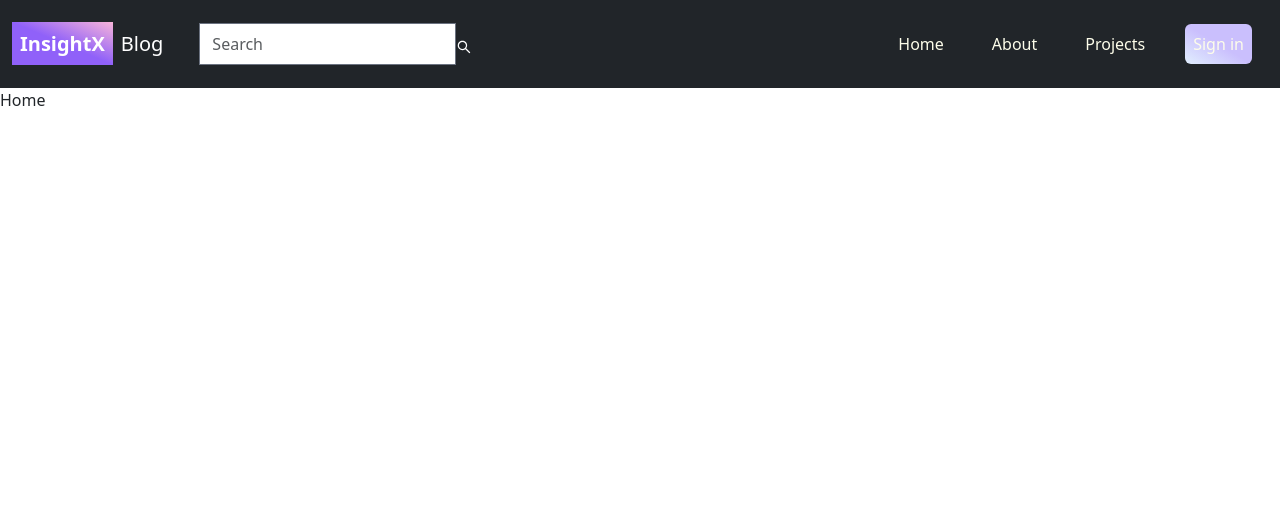
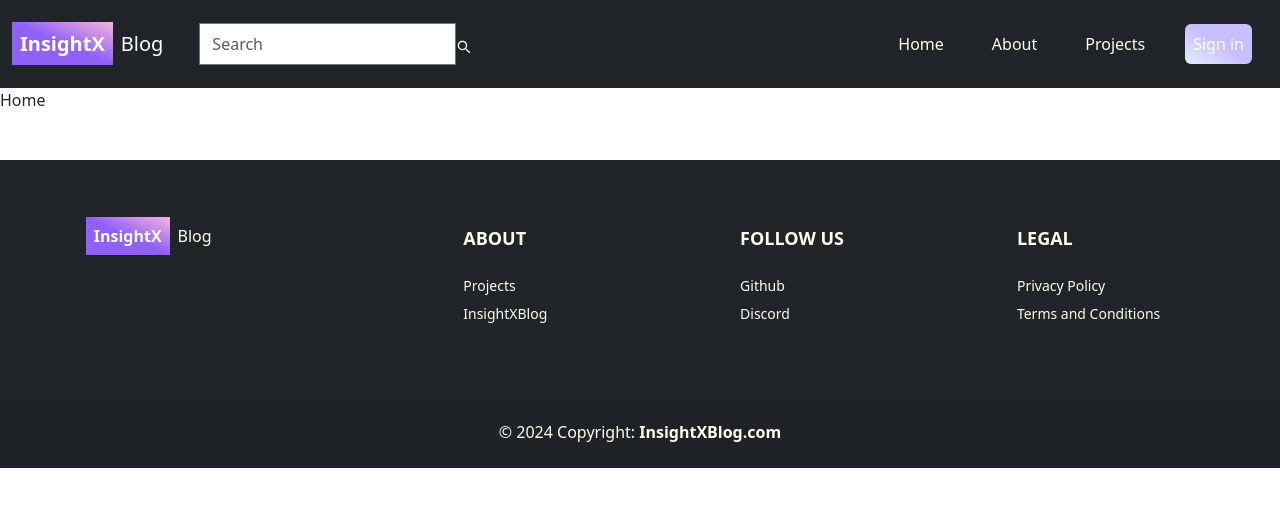
Before and after one commit to Adhishg704/MERN-Blog, a React (Vite) app in the folder client/: page / in a window 1280 px wide. Shown: the top 506 px of the page. Built offline with nearby package versions, Linux system fonts and the light colour scheme.

Commit message:
Added sign up page along with functionality and footer

```diff
--- a/client/src/App.jsx
+++ b/client/src/App.jsx
@@ -7,6 +7,7 @@ import SignUp from './pages/SignUp';
 import Projects from './pages/Projects';
 import Dashboard from './pages/Dashboard';
 import Header from './components/Header';
+import Footer from './components/Footer';
 
 export default function App() {
   return (
@@ -20,6 +21,7 @@ export default function App() {
         <Route path = "/projects" element = {<Projects />} />
         <Route path = "/dashboard" element = {<Dashboard />} />
       </Routes>
+      <Footer />
     </BrowserRouter>
   )
 }
--- /dev/null
+++ b/client/src/components/Footer.jsx
@@ -0,0 +1,66 @@
+import React from 'react';
+import { Link } from 'react-router-dom';
+
+export default function Footer() {
+
+    const currentYear = new Date().getFullYear();
+
+    return (
+        <div>
+            <footer className="text-center text-lg-start bg-dark text-yellow-50">
+                <section className="">
+                    <div className="container text-center text-md-start mt-5 p-5">
+                        <div className="row mt-3">
+                            <div className="col-md-3 col-lg-4 col-xl-3 mx-auto mb-4">
+                                <Link className='' to="/">
+                                    <span className="mr-2 font-semibold p-2 bg-gradient-to-tr from-purple-500 to-pink-300 via-purple-500">
+                                        InsightX
+                                    </span>
+                                    Blog
+                                </Link>
+                            </div>
+                            <div className="col-md-2 col-lg-2 col-xl-2 mx-auto mb-4">
+                                <h6 className="text-uppercase font-semibold text-lg mb-4">
+                                    About
+                                </h6>
+                                <p className='text-sm mb-2'>
+                                    Projects
+                                </p>
+                                <p className='text-sm'>
+                                    InsightXBlog
+                                </p>
+                            </div>
+                            <div className="col-md-3 col-lg-2 col-xl-2 mx-auto mb-4">
+                                <h6 className="text-uppercase font-semibold text-lg mb-4">
+                                    Follow us
+                                </h6>
+                                <p className='text-sm mb-2'>
+                                    Github
+                                </p>
+                                <p className='text-sm'>
+                                    Discord
+                                </p>
+                            </div>
+                            <div className="col-md-3 col-lg-2 col-xl-2 mx-auto mb-4">
+                                <h6 className="text-uppercase font-semibold text-lg mb-4">
+                                    Legal
+                                </h6>
+                                <p className='text-sm mb-2'>
+                                    Privacy Policy
+                                </p>
+                                <p className='text-sm'>
+                                    Terms and Conditions
+                                </p>
+                            </div>
+                        </div>
+                    </div>
+                </section>
+                <div className="text-center p-4" style={{ backgroundColor: 'rgba(0, 0, 0, 0.05)' }}>
+                    © {currentYear} Copyright:
+                    <span className="text-reset font-bold"> InsightXBlog.com</span>
+                </div>
+            </footer>
+        </div>
+
+    )
+}
--- a/client/src/pages/SignUp.jsx
+++ b/client/src/pages/SignUp.jsx
@@ -1,7 +1,40 @@
-import React from "react";
-import { Link } from "react-router-dom";
+import React, {useState} from "react";
+import { Link, useNavigate } from "react-router-dom";
 
 export default function SignUp() {
+
+  const [formData, setFormdata] = useState({});
+  const [errorMsg, setErrorMsg] = useState("");
+  const navigate = useNavigate();
+
+  const handleChange = (e) => {
+    setFormdata({
+      ...formData,
+      [e.target.id]: e.target.value,
+    });
+  }
+
+  const handleSubmit = async (e) => {
+    e.preventDefault();
+    try {
+      const response = await fetch("http://localhost:3000/api/auth/signup", {
+        method: "POST",
+        headers: {"Content-Type": "application/json"},
+        body: JSON.stringify(formData),
+      });
+      const data = await response.json();
+      if(data.errors) {
+        setErrorMsg(data.errors[0].msg);
+      }
+      if(response.ok) {
+        navigate("/sign-in");
+      }
+    }
+    catch(err) {
+      console.log(err);
+    }
+  }
+
   return (
     <div className="m-20 min-h-screen">
       <div className="inline-flex sm:flex-col md:flex-row md:items-center gap-4">
@@ -19,20 +52,23 @@ export default function SignUp() {
           </p>
         </div>
         <div className="max-w-3xl">
-          <form>
+          <form onSubmit={handleSubmit}>
             <div>
-              <label for="username">Your username</label>
-              <input type="text" className="rounded-b border-cyan-100 block w-64" id="username" placeholder="Enter username" />
+              <label htmlFor="username">Your username</label>
+              <input type="text" className="rounded-b border-cyan-100 block w-64" id="username" placeholder="Enter username"  onChange={handleChange}/>
             </div>
             <div className="mt-2">
-              <label for="email">Your email</label>
-              <input type="email" className="rounded-b border-cyan-100 block w-64" id="email" placeholder="Enter email" />
+              <label htmlFor="email">Your email</label>
+              <input type="email" className="rounded-b border-cyan-100 block w-64" id="email" placeholder="Enter email" onChange={handleChange} />
             </div>
             <div className="mt-2">
-              <label for="password">Your password</label>
-              <input type="password" className="rounded-b border-cyan-100 block w-64" id="password" placeholder="Enter password" />
+              <label htmlFor="password">Your password</label>
+              <input type="password" className="rounded-b border-cyan-100 block w-64" id="password" placeholder="Enter password" onChange={handleChange}/>
             </div>
-            <button type="submit" class="btn bg-gradient-to-tr from-purple-100 to-pink-500 via-purple-300 mt-2 w-64 text-yellow-50 hover:text-yellow-100 focus:text-yellow-100">Sign up</button>
+            <div className="text-red-700 mt-3">
+              {errorMsg}
+            </div>
+            <button type="submit" className="btn bg-gradient-to-tr from-purple-100 to-pink-500 via-purple-300 mt-2 w-64 text-yellow-50 hover:text-yellow-100 focus:text-yellow-100">Sign up</button>
           </form>
           <div className="flex gap-2 text-sm mt-3">
             <span>Have an account?</span>
--- a/package.json
+++ b/package.json
@@ -6,6 +6,7 @@
   },
   "dependencies": {
     "bcryptjs": "^2.4.3",
+    "cors": "^2.8.5",
     "dotenv": "^16.4.5",
     "express": "^4.18.2",
     "express-validator": "^7.0.1",
```
Also changed, not shown: 2 other files (tests, documents, lock files or other folders).
